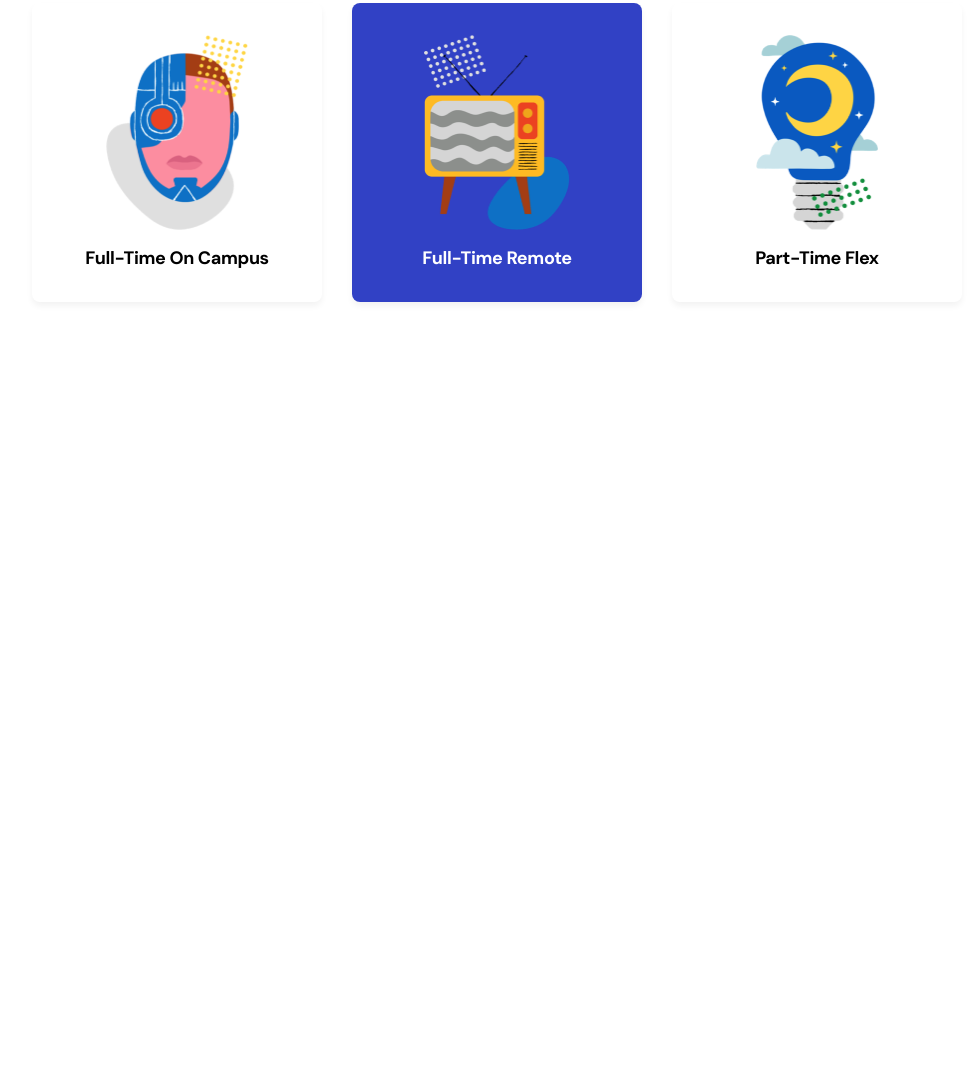
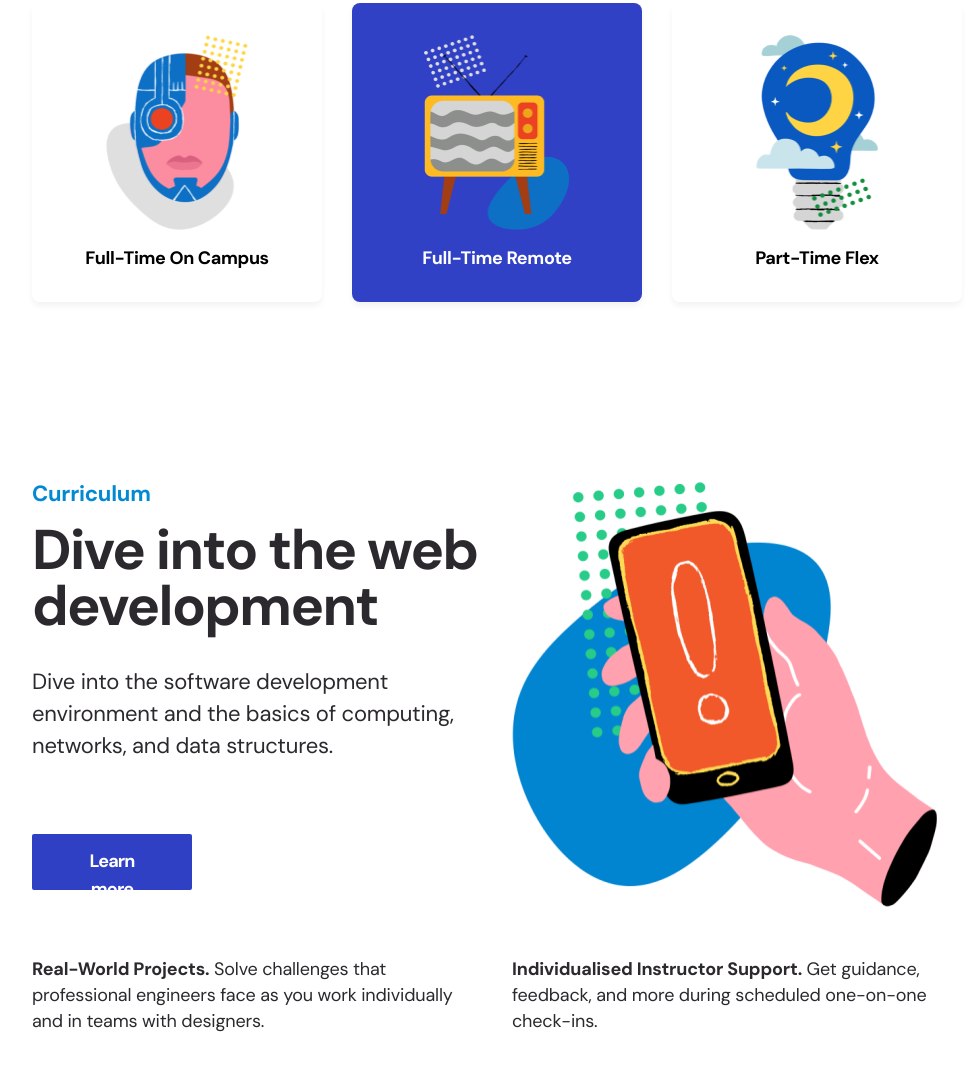
Before and after one commit to daunjeong824/responsive_Web_practice, a plain HTML site: page index.html in a window 1280 px wide. Shown: the part 1325-2395 px from the top of the page, without its empty margins (143-1111 px from the left). Before the commit the page ends 1727 px from the top, so only its background shows below. Drawn offline with Linux system fonts and the light colour scheme; files whose address does not match are found by name.

Commit message:
6th Step - Implement Curriculm Layout

```diff
--- a/index.html
+++ b/index.html
@@ -99,5 +99,35 @@
             </div>
         </div>
     </section>
+    <section class="curriculum">
+        <div class="container">
+            <div class="row">
+                <div class="col-12 col-md-6">
+                    <div class="curriculum-header">
+                        <p class="curriculum-category">Curriculum</p>
+                        <h1 class="curriculum-title">Dive into the web
+                                                     <br/>
+                                                      development</h1>
+                        <p class="curriculum-description">Dive into the software development environment and the basics of computing,
+                                                          networks, and data structures.</p>
+                        <button type="button" href="#">
+                            Apply now
+                        </button>
+                    </div>
+                </div>
+                <div class="col-md-6">
+                    <img class="curriculum-img" src='./assets/img-curriculum.png' />
+                </div>
+                <div class="col-12">
+                    <div class="curriculum-details">
+                            <p class="curriculum-item"><strong>Real-World Projects.</strong> Solve challenges that professional engineers face
+                                                        as you work individually and in teams with designers.</p>
+                            <p class="curriculum-item"><strong>Individualised Instructor Support.</strong>
+                                                        Get guidance, feedback, and more during scheduled one-on-one check-ins.</p>
+                    </div>
+                </div>
+            </div>
+        </div>
+    </section>
 </body>
 </html>
--- a/style.css
+++ b/style.css
@@ -196,8 +196,44 @@ button:hover {
 }
 /* Curriculum */
 .curriculum {
-    height: 706px;
+    padding: 80px 0;
 }
+
+.curriculum-header {
+    margin-bottom: 48px;
+}
+
+.curriculum-category {
+    font-weight: 700;
+    color: #0189D1;
+    margin-bottom: 8px;
+}
+
+.curriculum-title {
+    font-size: 34px;
+    line-height: 1.058823;
+    letter-spacing: -0.03em;
+    color: #2B292D;
+    margin-bottom: 24px;
+}
+
+.curriculum-description {
+    margin-bottom: 32px;
+}
+
+.curriculum-header button {
+    background-color: #3040C4;
+    color: #FFFF;
+}
+
+.curriculum-item:first-child {
+    margin-bottom: 40px;
+}
+
+.curriculum-img {
+    display: none;
+}
+
 /* Banner */
 .banner {
     height: 588px;
@@ -309,6 +345,70 @@ button:hover {
     .program-img-box:last-child {
         margin-right: 0;
     }
+    /* Curriculum */
+    .curriculum .col-12:first {
+        display: flex;
+        flex-direction: row;
+
+    }
+
+    .curriculum-header {
+        width: 450px;
+        margin: 0 13px 66px 0;
+    }
+
+    .curriculum-category {
+        font-size: 22px;
+        line-height: 1.090909;
+        margin-bottom: 16px;
+    }
+
+    .curriculum-title {
+        font-size: 56px;
+        line-height: 1;
+        margin-bottom: 32px;
+    }
+
+    .curriculum-description {
+        font-size: 22px;
+        line-height: 1.454545;
+        margin-bottom: 72px;
+
+    }
+    .curriculum-header button {
+        font-size: 0;
+    }
+    .curriculum-header button::after{
+        display: inline;
+        content : 'Learn more';
+        font-size: 18px;
+        line-height: 1.5555;
+
+        letter-spacing: -0.05em;
+    }
+
+    .curriculum-img {
+        display: block;
+        width: 425px;
+        height: 425px;
+        margin-bottom: 24px;
+    }
+
+    .curriculum-details {
+        display: flex;
+        margin-bottom: 16px;
+    }
+
+    .curriculum-item {
+        width: 450px;
+        font-size: 18px;
+        line-height: 1.4444444;
+
+    }
+    .curriculum-item:first-child {
+        margin-right: 30px;
+        margin-bottom: 0;
+    }
 }
 
 /* Custom Gird System */
```
